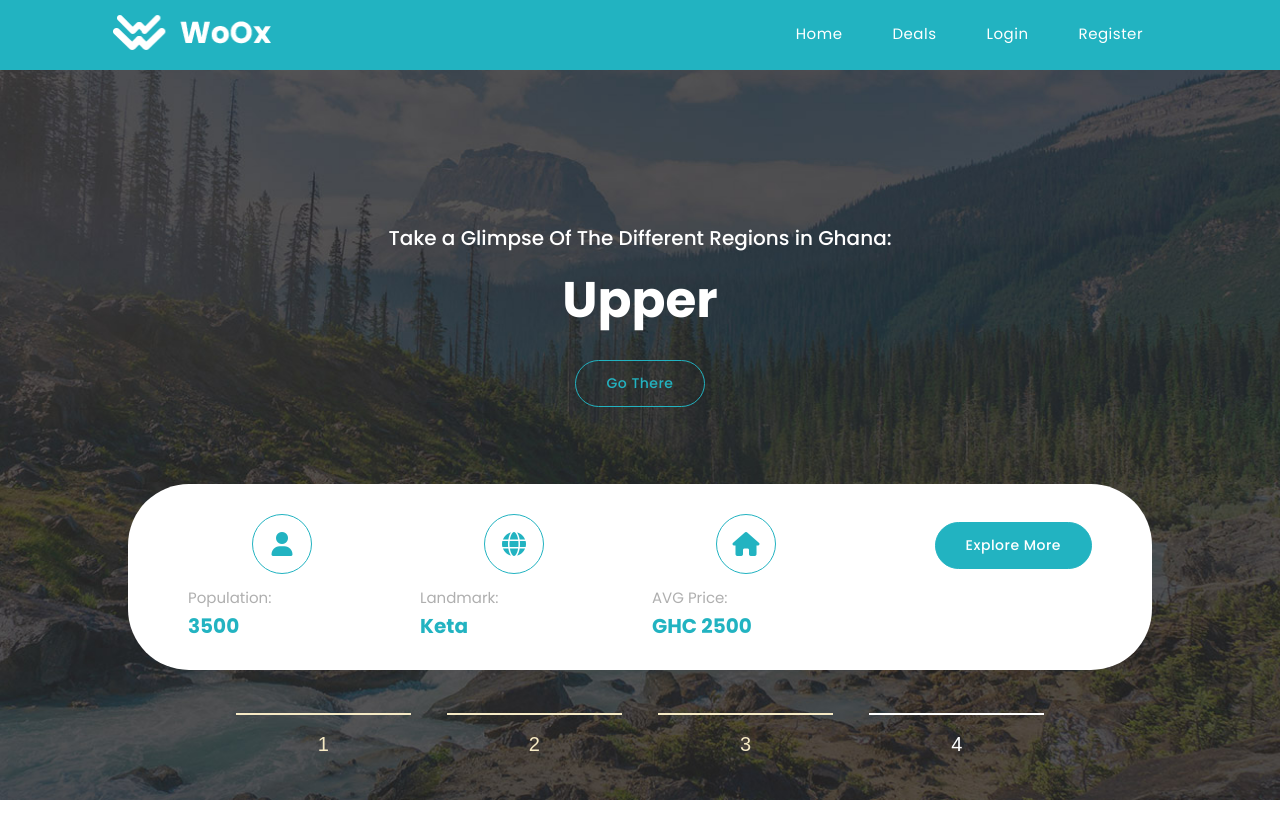
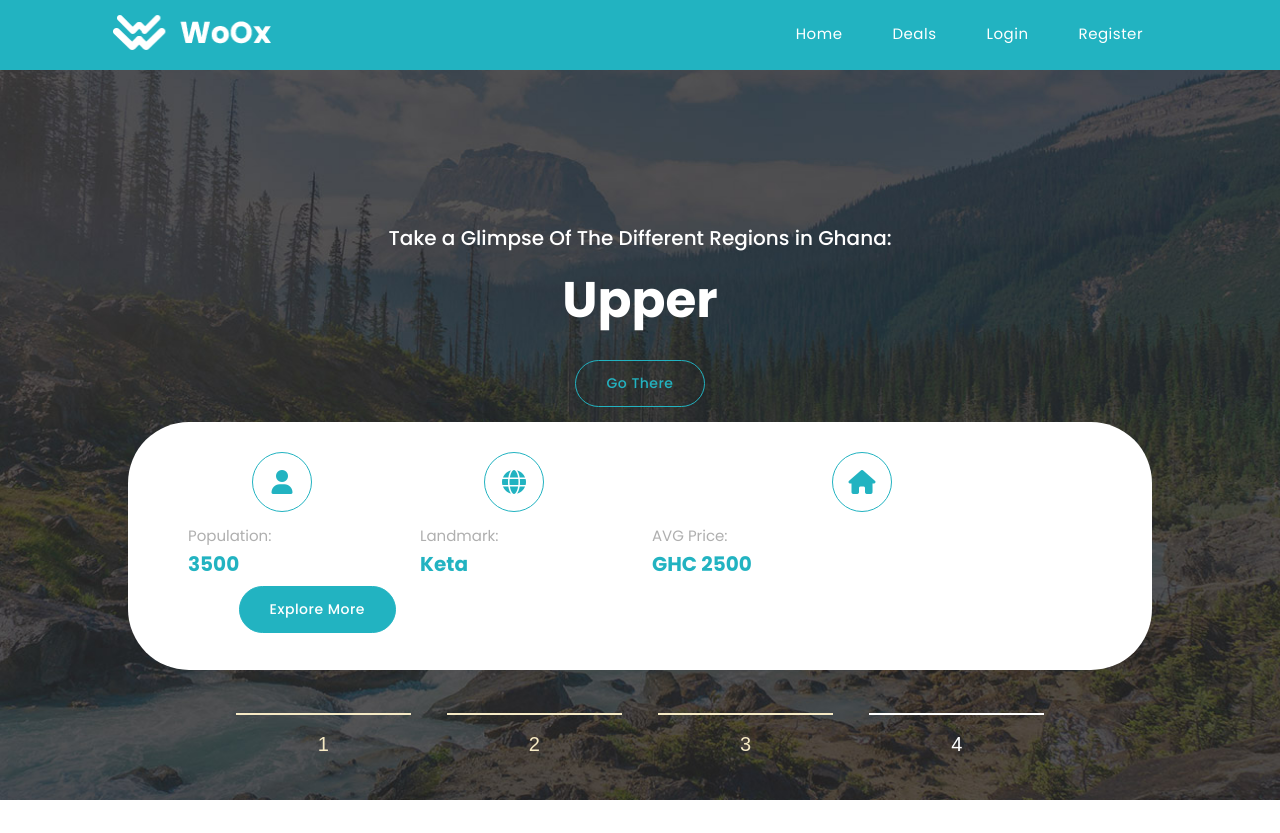
Before and after one commit to favouralgo/travel-management-app, a PHP site: page / in a window 1280 px wide. Shown: the top 833 px of the page. Run offline with PHP 8.4, Linux system fonts and the light colour scheme; data comes from the database, SQL or seed files in the repository.

Commit message:
chore: Update region icons layout and font size in index.php

```diff
--- a/index.php
+++ b/index.php
@@ -42,7 +42,7 @@ $regions = $result->fetch_all(MYSQLI_ASSOC);
                         <i class="fa fa-globe mb-2"></i>
                         <h4><span>Landmark:</span><br><?php echo $region['landmark']; ?></h4>
                       </div>
-                      <div class="col-lg-3 col-sm-6 col-6 text-center">
+                      <div class="col-sm-6 col-6 text-center">
                         <i class="fa fa-home mb-2"></i>
                         <h4><span>AVG Price:</span><br>GHC <?php echo $region['average_price']; ?></h4>
                       </div>
```
